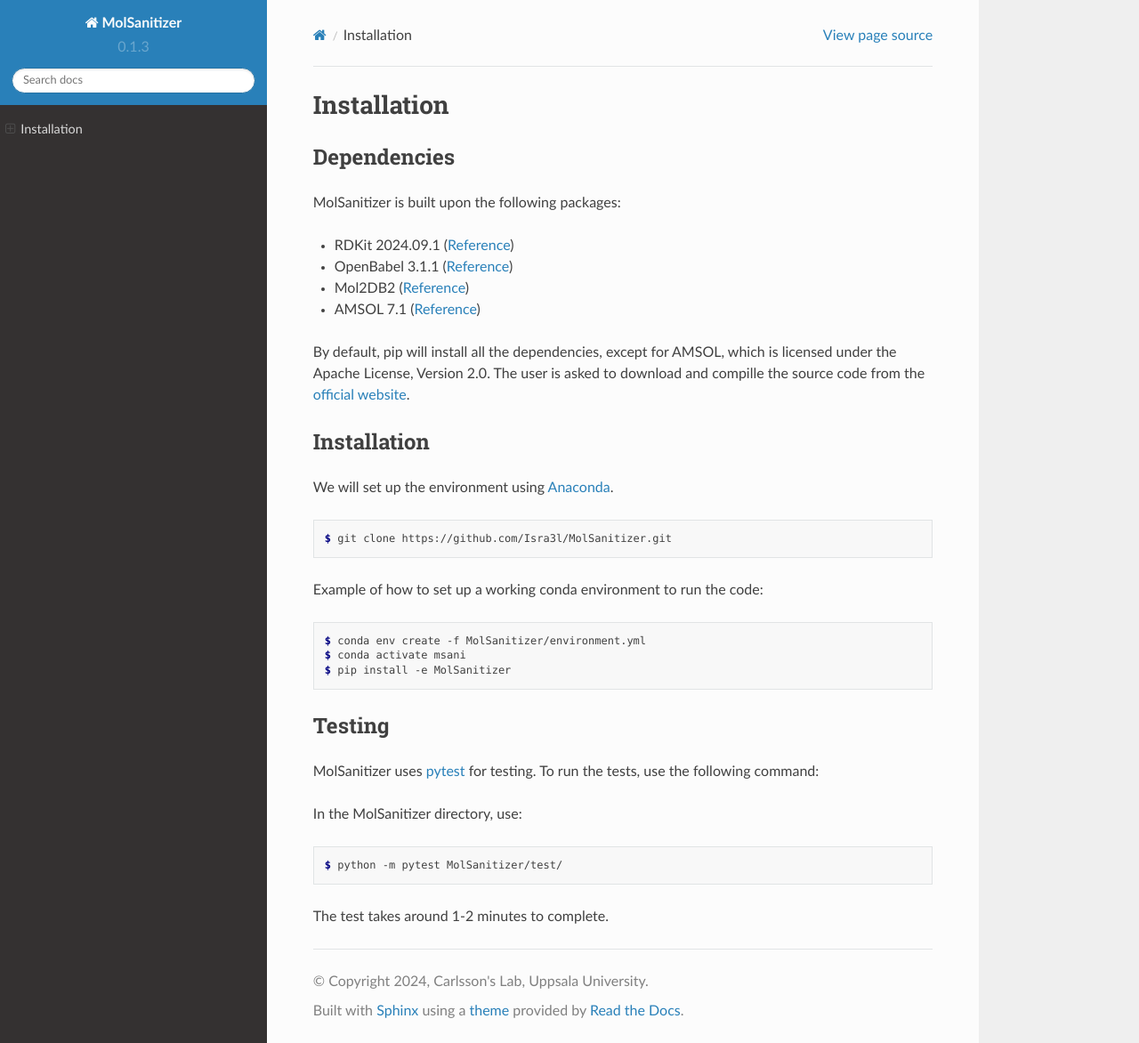
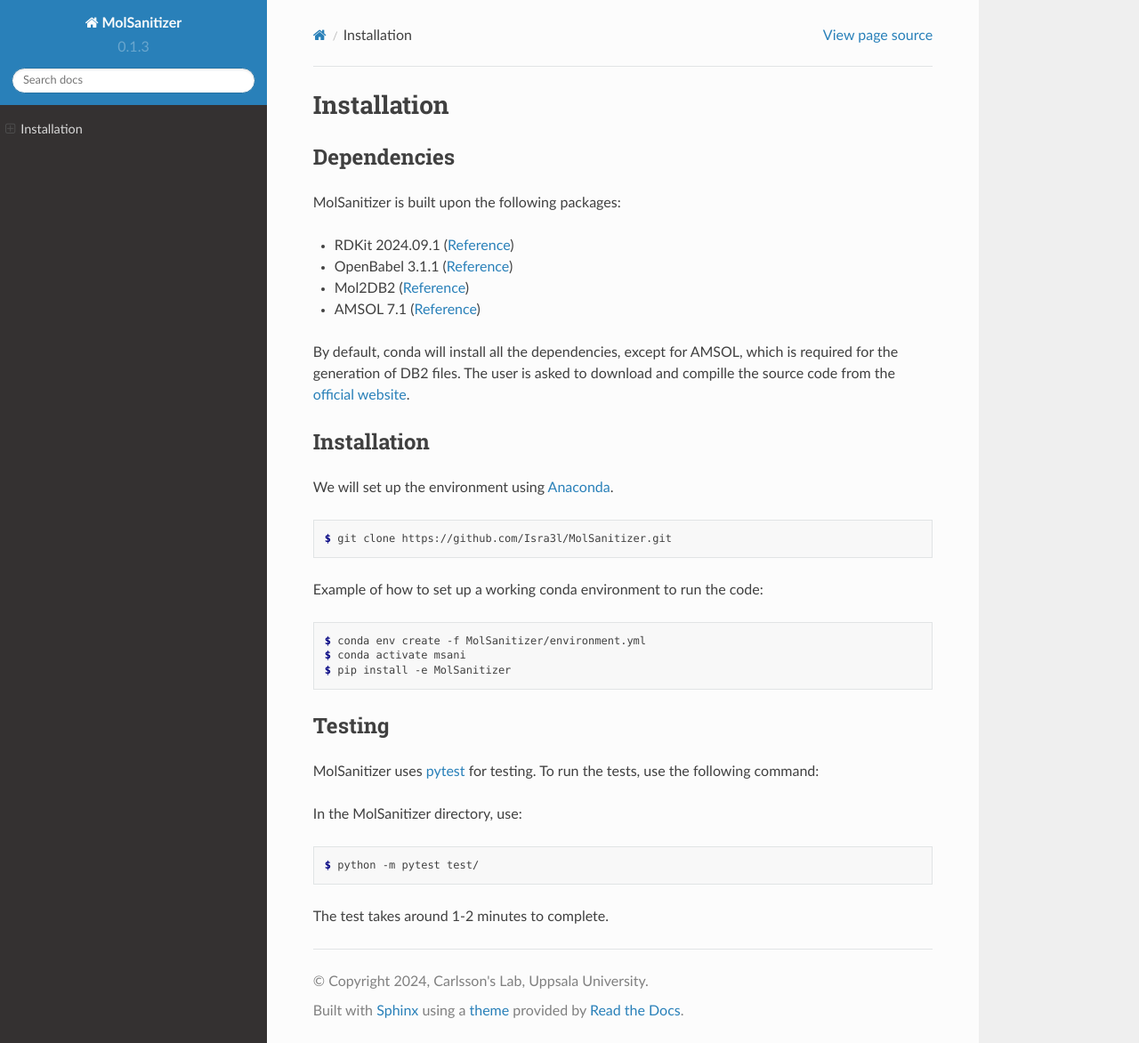
Before and after one commit to phonglam3103/msani-readthedocs, a Sphinx documentation site: the page built from docs/source/installation.rst, in a window 1280 px wide and 1172 px high. Shown: the whole window at 89% size. Built offline with Sphinx 7.4.7 and the Read the Docs theme 2.0.0, drawn with Linux system fonts in a browser that asks for light colours.

Commit message:
Update installation instructions in installation.rst

```diff
--- a/docs/source/installation.rst
+++ b/docs/source/installation.rst
@@ -16,7 +16,7 @@
 
 - AMSOL 7.1 (`Reference <https://comp.chem.umn.edu/sds/>`_)
 
-By default, pip will install all the dependencies, except for AMSOL, which is licensed under the Apache License, Version 2.0. The user is asked to download and compille the source code from the `official website <https://comp.chem.umn.edu/sds/>`_.
+By default, conda will install all the dependencies, except for AMSOL, which is required for the generation of DB2 files. The user is asked to download and compille the source code from the `official website <https://comp.chem.umn.edu/sds/>`_.
 
 
 Installation
@@ -48,6 +48,6 @@
 
 .. code-block:: console
 
-   $ python -m pytest MolSanitizer/test/
+   $ python -m pytest test/
 
 The test takes around 1-2 minutes to complete.
```
